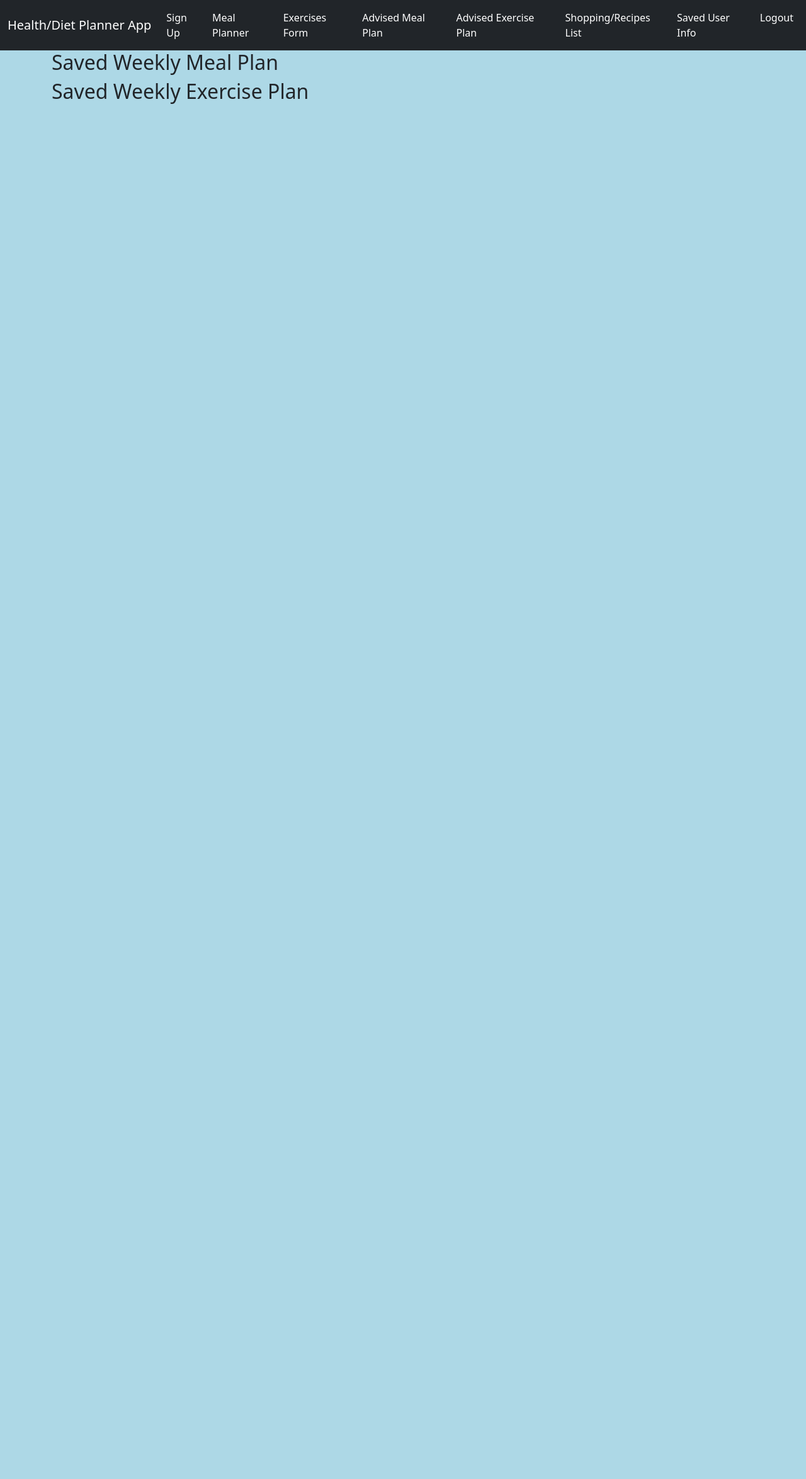
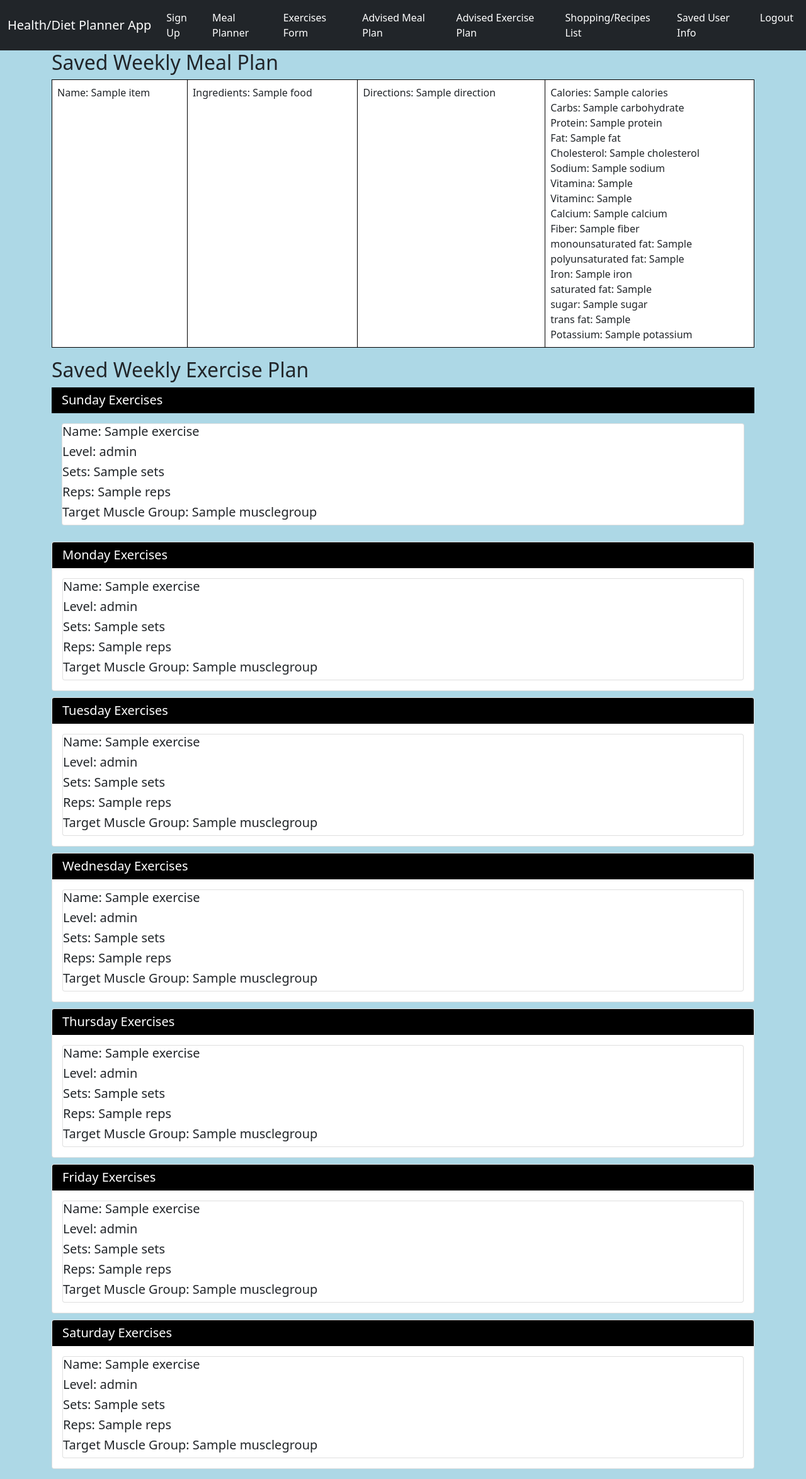
Before and after one commit to NativeVex/design_project, a Flask app: template src/webapp/templates/saveduserinfo.html in a window 1280 px wide. Shown: the whole page at 63% size. Before the commit the page ends 165 px from the top, so only its background shows below. Run offline with Flask 2, Linux system fonts and the light colour scheme; the template is opened without the code that fills it: most values are stand-ins (such as "Sample title", 1, 10 or a date in 2020).

Commit message:
Now uses getters to view saved meal and exercise plans (UC7). No more session variables

```diff
--- a/src/webapp/templates/saveduserinfo.html
+++ b/src/webapp/templates/saveduserinfo.html
@@ -19,12 +19,12 @@ body { background-color:lightblue; }
 
   <div>
     <h2>Saved Weekly Meal Plan</h2>
-    {% if session["savedmealplan"] is defined %}
+    {% if savedmealplan is defined %}
 
     <table class="table table-bordered" style="background-color:white;border-color:black">
       <tbody>
         <tr>
-          {% for item in session["savedmealplan"] %}
+          {% for item in savedmealplan %}
           <td>Name: {{item['name']}}</td>
           <td>Ingredients: {% for food in item['ingredients'] %}
             {{food}}
@@ -76,13 +76,13 @@ body { background-color:lightblue; }
 
     </table>
     <h2>Saved Weekly Exercise Plan</h2>
-    {% if session["savedexerciseplan"] is defined %}
+    {% if savedexerciseplan is defined %}
 
     <table class="table table-bordered" style="background-color:white;border-color:black">
       <tbody>
         <h5 class="card-header" style="background-color:black;color:white;">Sunday Exercises</h5>
             <div class="card-body">
-            {% for exercise in session["savedexerciseplan"]['Sunday'] %}
+            {% for exercise in savedexerciseplan['Sunday'] %}
             <div class="card">
               <h5 class="card-title"> Name: {{exercise['name']}}</h5>
               <h5 class="card-title"> Level: {{exercise['level']}}</h5>
@@ -103,7 +103,7 @@ body { background-color:lightblue; }
           <div class="card" style="margin-top:10px;">
             <h5 class="card-header" style="background-color:black;color:white;">Monday Exercises</h5>
             <div class="card-body">
-              {% for exercise in session["savedexerciseplan"]['Monday'] %}
+              {% for exercise in savedexerciseplan['Monday'] %}
               <div class="card">
                 <h5 class="card-title"> Name: {{exercise['name']}}</h5>
                 <h5 class="card-title"> Level: {{exercise['level']}}</h5>
@@ -122,7 +122,7 @@ body { background-color:lightblue; }
           <div class="card" style="margin-top:10px;">
             <h5 class="card-header" style="background-color:black;color:white;">Tuesday Exercises</h5>
             <div class="card-body">
-              {% for exercise in session["savedexerciseplan"]['Tuesday'] %}
+              {% for exercise in savedexerciseplan['Tuesday'] %}
               <div class="card">
                 <h5 class="card-title"> Name: {{exercise['name']}}</h5>
                 <h5 class="card-title"> Level: {{exercise['level']}}</h5>
@@ -141,7 +141,7 @@ body { background-color:lightblue; }
           <div class="card" style="margin-top:10px;">
             <h5 class="card-header" style="background-color:black;color:white;">Wednesday Exercises</h5>
             <div class="card-body">
-              {% for exercise in session["savedexerciseplan"]['Wednesday'] %}
+              {% for exercise in savedexerciseplan['Wednesday'] %}
               <div class="card">
                 <h5 class="card-title"> Name: {{exercise['name']}}</h5>
                 <h5 class="card-title"> Level: {{exercise['level']}}</h5>
@@ -160,7 +160,7 @@ body { background-color:lightblue; }
           <div class="card" style="margin-top:10px;">
             <h5 class="card-header" style="background-color:black;color:white;">Thursday Exercises</h5>
             <div class="card-body">
-              {% for exercise in session["savedexerciseplan"]['Thursday'] %}
+              {% for exercise in savedexerciseplan['Thursday'] %}
               <div class="card">
                 <h5 class="card-title"> Name: {{exercise['name']}}</h5>
                 <h5 class="card-title"> Level: {{exercise['level']}}</h5>
@@ -179,7 +179,7 @@ body { background-color:lightblue; }
           <div class="card" style="margin-top:10px;">
             <h5 class="card-header" style="background-color:black;color:white;">Friday Exercises</h5>
             <div class="card-body">
-              {% for exercise in session["savedexerciseplan"]['Friday'] %}
+              {% for exercise in savedexerciseplan['Friday'] %}
               <div class="card">
                 <h5 class="card-title"> Name: {{exercise['name']}}</h5>
                 <h5 class="card-title"> Level: {{exercise['level']}}</h5>
@@ -198,7 +198,7 @@ body { background-color:lightblue; }
           <div class="card" style="margin-top:10px;">
             <h5 class="card-header" style="background-color:black;color:white;">Saturday Exercises</h5>
             <div class="card-body">
-              {% for exercise in session["savedexerciseplan"]['Saturday'] %}
+              {% for exercise in savedexerciseplan['Saturday'] %}
               <div class="card">
                 <h5 class="card-title"> Name: {{exercise['name']}}</h5>
                 <h5 class="card-title"> Level: {{exercise['level']}}</h5>
```
